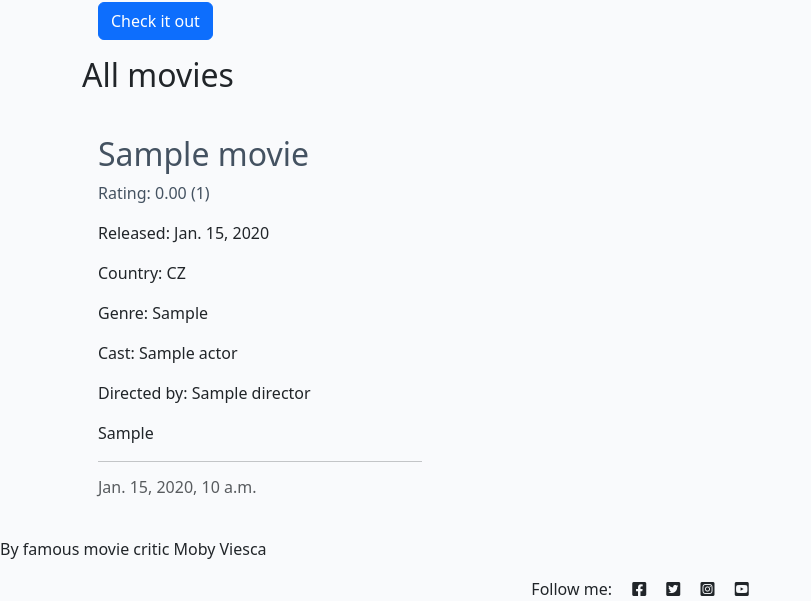
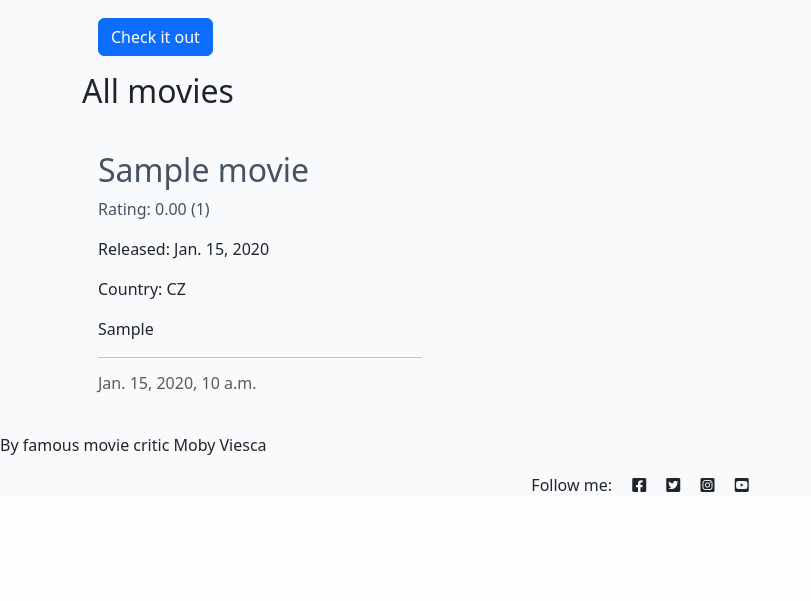
Before and after one commit to LizzyonGit/rates_r_us, a Django app: page / in a window 1280 px wide. Shown: the part 484-1085 px from the top of the page, without its empty margins (0-811 px from the left). After the commit the page ends 976 px from the top, so only its background shows below. Run offline with Django 5.2, Linux system fonts and the light colour scheme; tables that the repository leaves empty hold one stand-in row (values such as "Sample post").

Commit message:
Add method to class based view to get 2 querysets to refer to in index.html, one for published movies and one for top picks

```diff
--- a/movie/models.py
+++ b/movie/models.py
@@ -50,6 +50,8 @@ class Movie(models.Model):
     def get_average_rating(self):
         average_rating = self.approved_reviews().aggregate(Avg('rating')).get('rating__avg')
         return average_rating
+
+
 
 # Calculate average rating of approved reviews. Inspired by https://stackoverflow.com/questions/55325723/generate-average-for-ratings-in-django-models-and-return-with-other-model
 
--- a/movie/templates/movie/index.html
+++ b/movie/templates/movie/index.html
@@ -7,9 +7,13 @@
 
     <!--Three highlighted movies picked by the superuser-->
     <div class="row">
-        <h2>This week's top pics</h2>
-        {% for movie in object_list %}
-        {% if movie.top_pick %}
+
+
+
+        <h2>My top pics</h2>
+        <div class="col-12 mt-3">
+            <div class="row">
+                {% for movie in movies.top_picks %}
                 <div class="card col-sm-4">
                     <img src="/static/images/image-test-1.jpg" class="card-img-top card-custom" alt="...">
                     <div class="card-body">
@@ -18,7 +22,12 @@
                     <a href="{% url 'movie_detail' movie.slug %}" class="btn btn-primary">Check it out</a>
                     </div>
                 </div>
-        {% endif %}  {% endfor %}
+
+                {% endfor %}
+            </div>
+        </div>
+        <!--{% if page_obj.number == 1 %}--><!--{% endif %}-->
+
 
     </div>
 
@@ -32,7 +41,7 @@
 
         <div class="col-12 mt-3">
             <div class="row">
-                {% for movie in object_list %}
+                {% for movie in movies.published_movies %}
                 <div class="col-md-4">
                     <div class="card mb-4">
                         <div class="card-body">
@@ -55,28 +64,7 @@
                             </a>
                             <p>Released: {{movie.release_date}}</p>
                             <p>Country: {{movie.country}}</p>
-                            <p>Genre:
-                                {% for genre in movie.genre.all %}
-                                {% if not forloop.last %}
-                                {{genre}}, {% else %}
-                                {{genre}}
-                                {% endif %}
-                                {% endfor %}
-                            </p>
 
-                            <p>Cast: {% for actor in movie.cast.all %}
-                                {% if not forloop.last %}
-                                {{actor}}, {% else %}
-                                {{actor}}
-                                {% endif %}
-                                {% endfor %}</p>
-
-                            <p>Directed by: {% for director in movie.directed_by.all %}
-                                {% if not forloop.last %}
-                                {{director}}, {% else %}
-                                {{director}}
-                                {% endif %}
-                                {% endfor %}</p>
 
                             <p>{{movie.plot}}</p>
 
@@ -86,7 +74,7 @@
                         </div>
                     </div>
                 </div>
-                {% if forloop.counter|divisibleby:2 %}
+                {% if forloop.counter|divisibleby:3 %}
             </div>
             <div class="row">
                 {% endif %}
--- a/movie/views.py
+++ b/movie/views.py
@@ -12,9 +12,21 @@ class MovieList(generic.ListView):
     """
     Filters on published movie posts
     """
-    queryset = Movie.objects.all().filter(status=1)
+    model = Movie
     template_name = "movie/index.html"
-    paginate_by = 4
+    # From https://stackoverflow.com/questions/48872380/display-multiple-queryset-in-list-view (post by Pran Kumar Sarkar)
+    context_object_name = 'movies'
+    #paginate_by = 9
+
+    def get_queryset(self):
+        queryset = {'published_movies': Movie.objects.all().filter(status=1),
+        'top_picks': Movie.objects.all().filter(top_pick=True)[:3]
+        }
+        return queryset
+
+
+
+
 
 
 
```
Also changed, not shown: README.md. Lines whose indentation alone changed are shown as unchanged.
